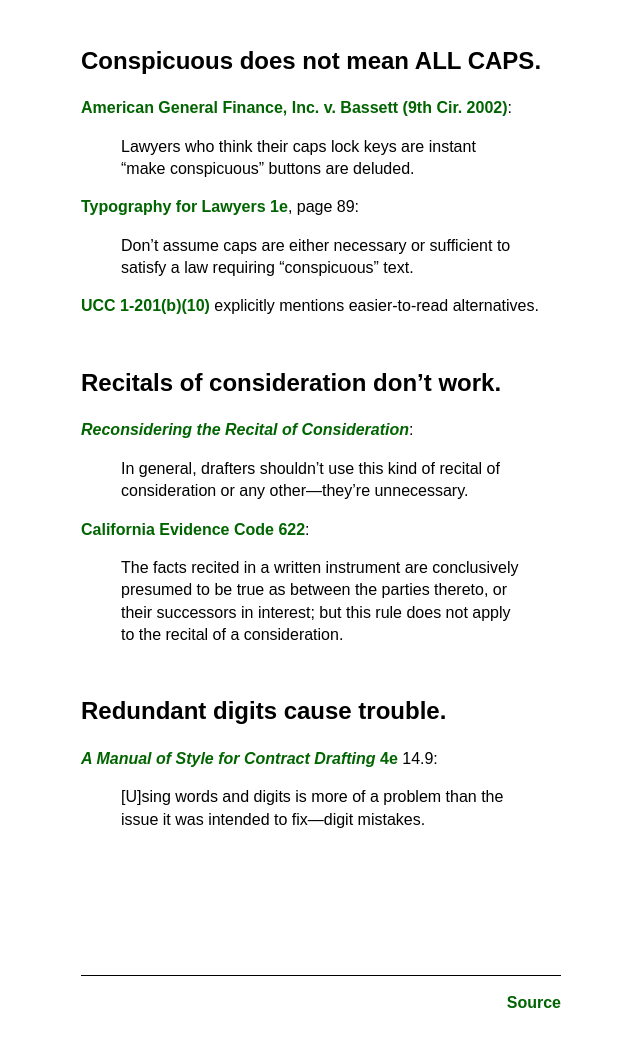
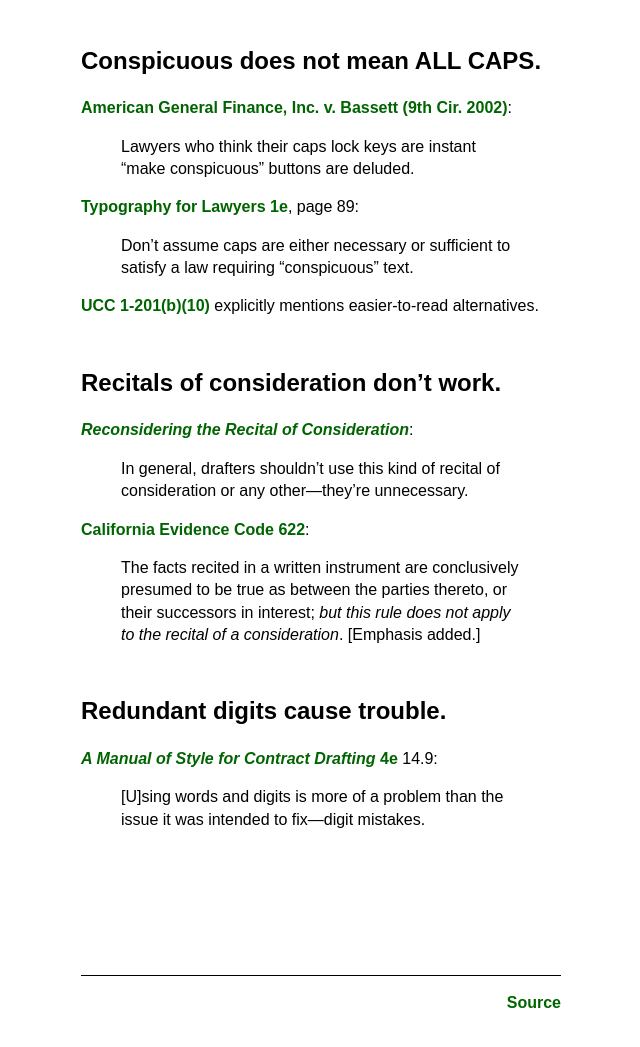
Before and after one commit to kemitchell/lemming.kemitchell.com, a Jekyll site: the page built from index.md, in a window 1280 px wide, cut to the strip 289-1352 px from the top of the page. Shown: the top 1047 px of the strip, without its empty margins (319-959 px from the left). Built offline with Jekyll 4.4.1, drawn with Linux system fonts in a browser that asks for light colours; our own code applies the rules of GitHub Pages for plain Markdown files.

Commit message:
Add emphasis in Evidence Code 622

```diff
--- a/index.md
+++ b/index.md
@@ -18,7 +18,7 @@
 
 [California Evidence Code 622](https://leginfo.legislature.ca.gov/faces/codes_displaySection.xhtml?sectionNum=622.&lawCode=EVID):
 
-> The facts recited in a written instrument are conclusively presumed to be true as between the parties thereto, or their successors in interest; but this rule does not apply to the recital of a consideration.
+> The facts recited in a written instrument are conclusively presumed to be true as between the parties thereto, or their successors in interest; _but this rule does not apply to the recital of a consideration_.  [Emphasis added.]
 
 ## Redundant digits cause trouble.
 
```
